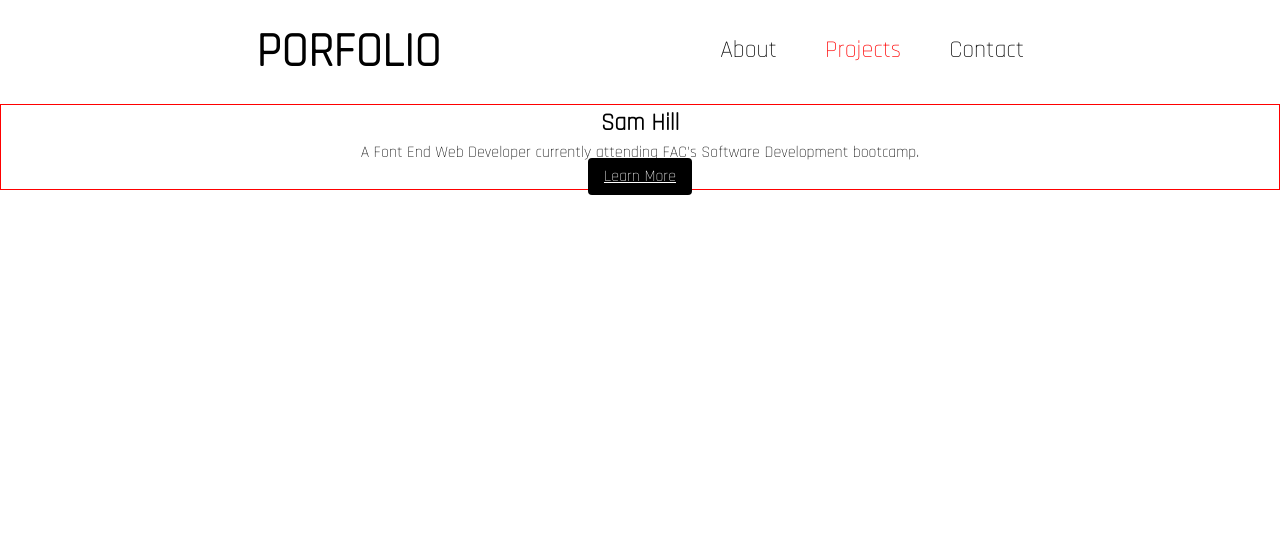
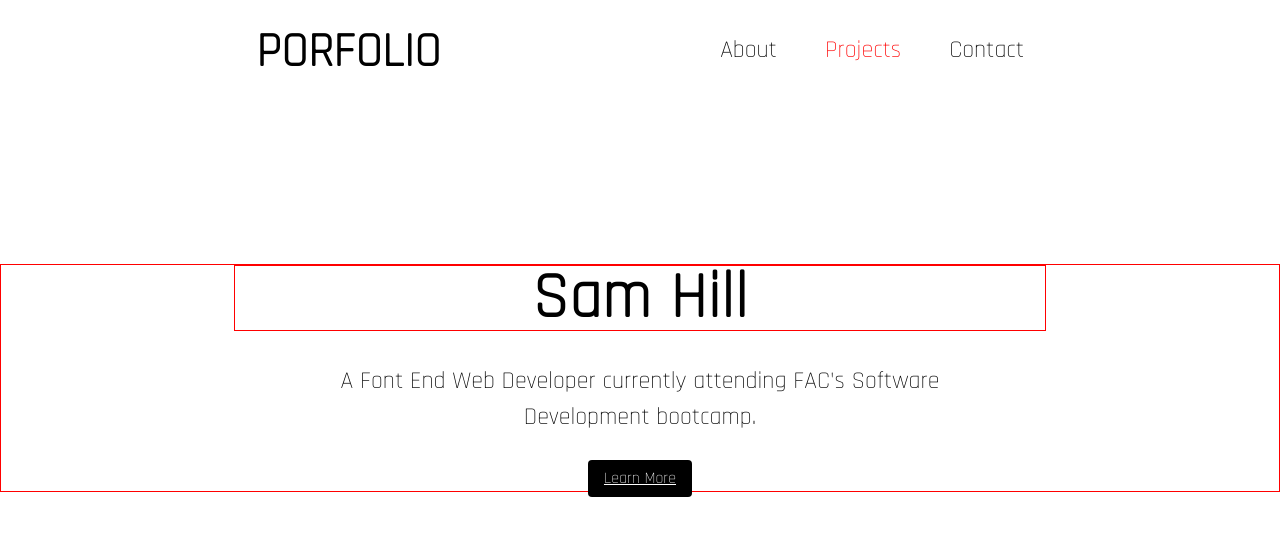
Before and after one commit to samscupoftea/Portfolio, a plain HTML site: page index.html in a window 1280 px wide. Drawn offline with Linux system fonts and the light colour scheme; a web font is replaced by a local one.

Commit message:
Used margin short-hand to position hero p

```diff
--- a/style.css
+++ b/style.css
@@ -51,6 +51,22 @@ body {
 .hero{
     border: 1px solid red;
     text-align: center;
+    margin-top: 10rem;
+}
+
+.hero__title{
+    font-size: 4rem;
+    line-height: 1;
+    letter-spacing:0.05rem;
+    max-width: 25ch;
+    border: 1px solid red;
+    margin-inline: auto;
+
+}
+.hero__description{
+    font-size: 1.5rem;
+    max-width: 50ch;
+    margin: 2rem auto;
 }
 .btn{
     background-color: black;
```
